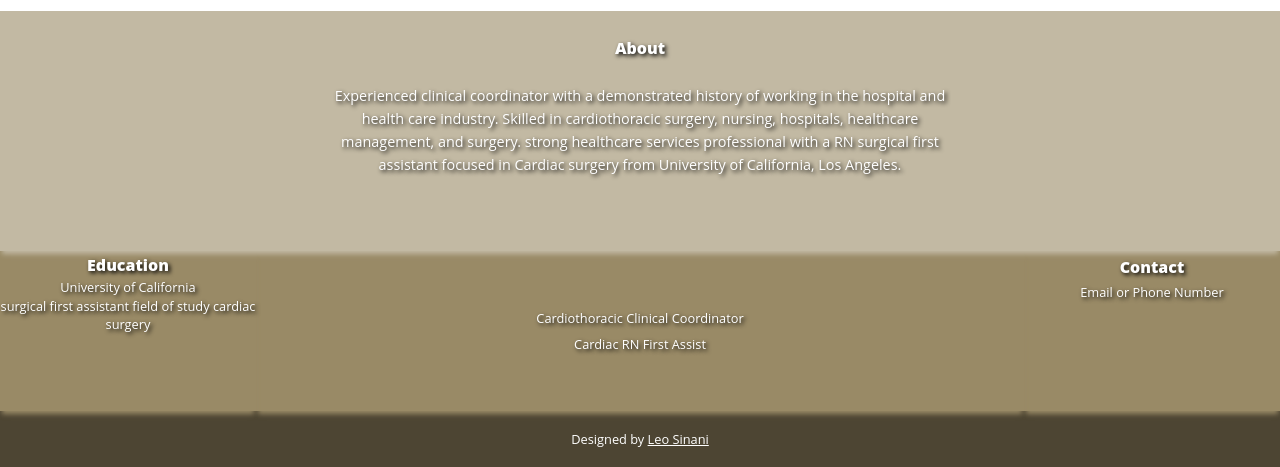
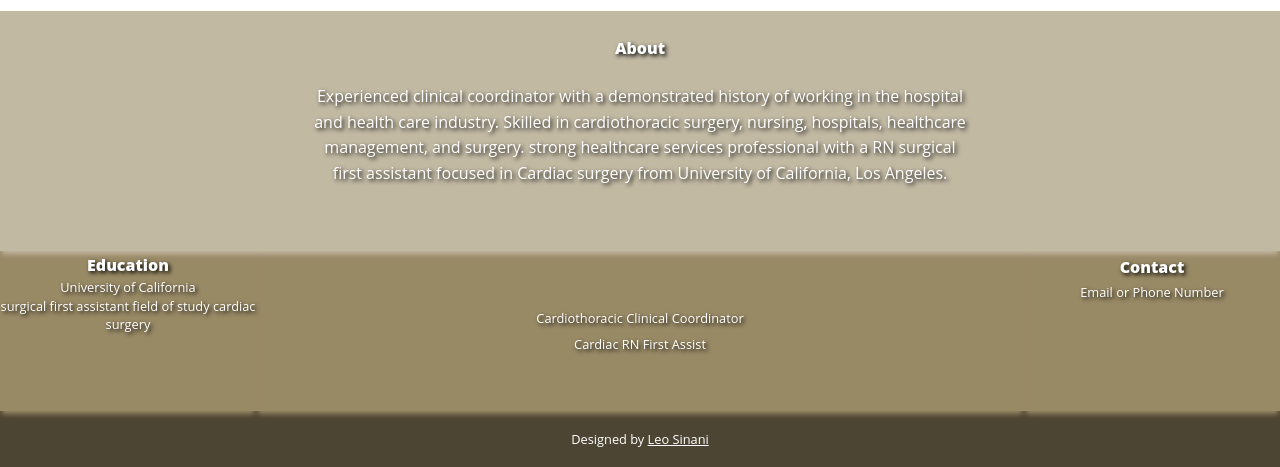
Before and after one commit to kajayr/Dr-Jora, a PHP site: page / in a window 1280 px wide. Shown: the part 333-800 px from the top of the page. Run offline with PHP 8.4, Linux system fonts and the light colour scheme.

Commit message:
Debugging stage completed

```diff
--- a/style.css
+++ b/style.css
@@ -118,7 +118,6 @@ img{
     min-width: 50%;
     text-align: center;
     padding: 0 7%;
-    line-height:1.6;
 }
 
 .education-title{
@@ -175,9 +174,6 @@ a{
   .img-wrap{
     display: none;
 }
-.paragraph{
-  line-height:1.6;
-}
 }
 
 @media(min-width:600px){
@@ -213,7 +209,7 @@ a{
 
   text-align: center;
   padding: 0 7%;
-font-size:3rem;
+font-size:2rem;
 }
 }
 
@@ -248,7 +244,6 @@ font-size:3rem;
 }
 .paragraph{
   font-size: .8rem;
-  line-height:1.6;
 }
 .education-title{
   font-size: 1rem;
@@ -299,10 +294,9 @@ font-size:3rem;
     font-size: 1rem;
   }
   .paragraph{
-    font-size: .9rem;
-    max-width: 60%;
+    font-size: .8rem;
+    max-width: 90%;
     margin: 0 auto;
-    line-height:1.6;
   }
   .education-title{
     font-size: 1rem;
@@ -407,7 +401,7 @@ font-size:3rem;
         font-size: 2.5rem;
       }
       .paragraph{
-        font-size: 2rem;
+        font-size: 2.5rem;
         min-width: 90%;
       }
       .contact-title{
@@ -476,7 +470,7 @@ font-size:3rem;
           font-size: 2.5rem;
         }
         .paragraph{
-          font-size: 1.8rem;
+          font-size: 2rem;
           min-width: 90%;
         }
         .education-title{
@@ -563,7 +557,8 @@ height: 20vh;
           .paragraph{
             max-width: 65%;
             margin: 0 auto;
-            font-size: .9rem;
+            font-size: 1rem;
+            line-height: 1.6;
           }
           .head2{
             height: 20vh;
@@ -574,7 +569,6 @@ height: 20vh;
           .Contact{
             height: 20vh;
           }
-
         }
 
         @media(max-width:1050px){
```
